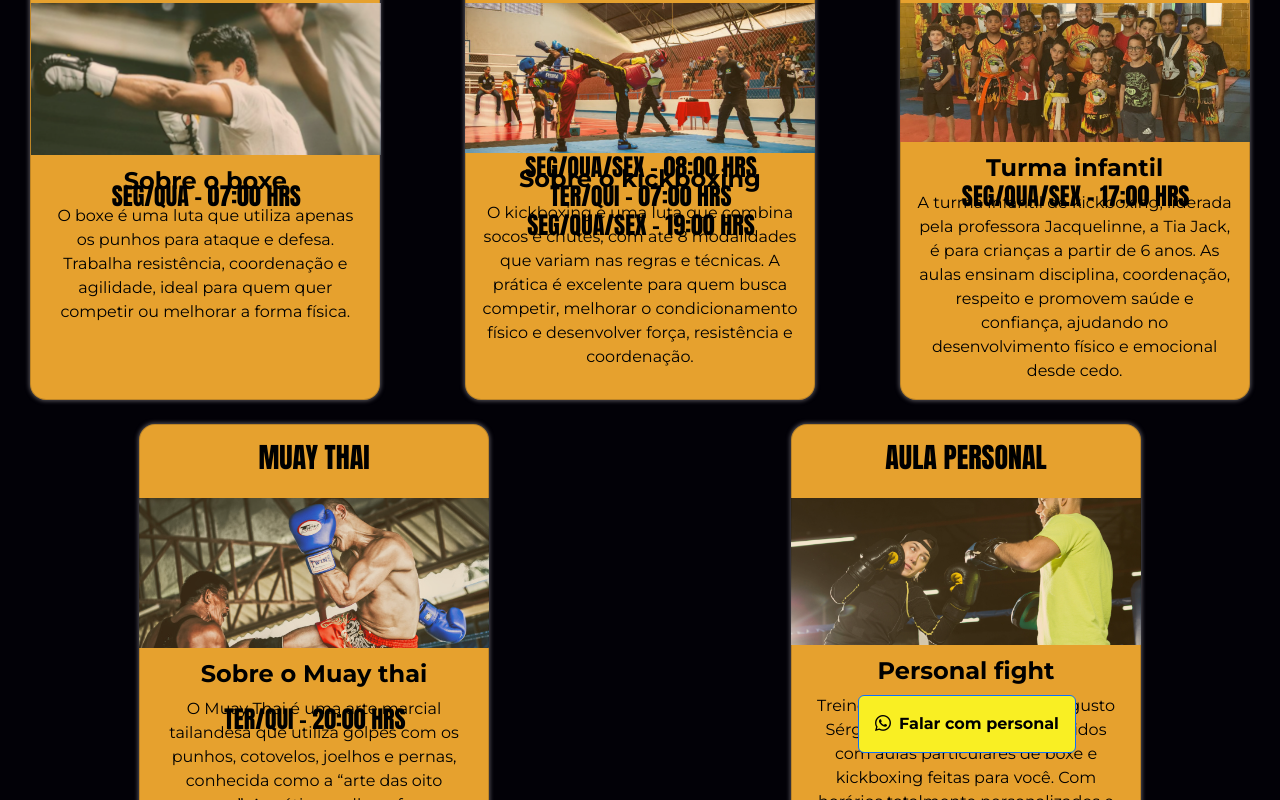
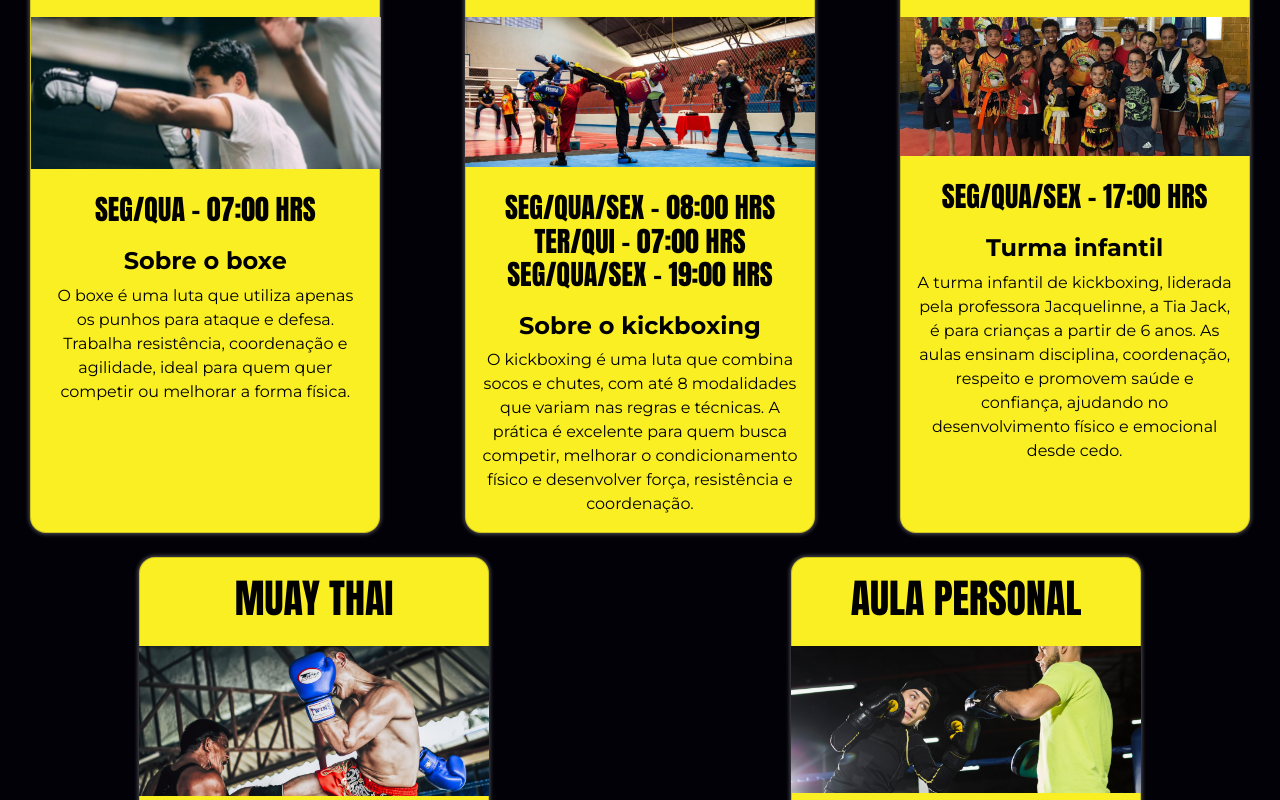
Before and after one commit to gabrielcarvalhogc/academia-fight-house, a React (Vite) app: page / in a window 1280 px wide. Shown: the part 860-1660 px from the top of the page. Built offline with nearby package versions, Linux system fonts and the light colour scheme.

Commit message:
Feat: novo design das modalidades

```diff
--- a/src/components/modalidades/cardModalidade/CardModalidade.css
+++ b/src/components/modalidades/cardModalidade/CardModalidade.css
@@ -1,6 +1,6 @@
 .card {
     width: 350px;
-    background-color: var(--orange);
+    background-color: var(--yellow);
     box-shadow: 0 0 4px 1px #55535A;
     display: flex;
     flex-direction: column;
@@ -16,28 +16,20 @@
     position: relative;
     top: 0%;
     right: .2%;
-    opacity: 80%;
 }
 
 .card-img-overlay {
-    margin-top: 73px;
-    width: 350px;
-    height: 150px;
+    position: relative;
+    top: 0;
 }
 
 .personal-button {
-    background-color: var(--yellow);
     font-family: var(--font-text);
 }
 
 .personal-button:hover {
-    background-color: var(--yellow);
     box-shadow: 0 0 2px 4px var(--yellow);
     scale: 1.1;
-}
-
-.personal-button:hover {
-    background-color: var(--yellow);
 }
 
 .card-body {
--- a/src/components/modalidades/cardModalidade/CardModalidade.tsx
+++ b/src/components/modalidades/cardModalidade/CardModalidade.tsx
@@ -9,13 +9,13 @@ function CardModalidade({ titulo, imagem, dias, horarios, subtitulo, descricao,
             className='card text-black mx-auto rounded-4 scroll-reveal-from-left'
         >
             <Card.Title
-                className='card-title text-center text-uppercase fs-3 p-3'
+                className='card-title text-center text-uppercase fs-1 p-3'
             >
                 {titulo}
             </Card.Title>
 
             <Card.Img src={imagem} className='card-img rounded-0' />
-            <Card.ImgOverlay className='d-flex flex-column justify-content-center align-self-center'>
+            <Card.ImgOverlay className='d-flex flex-column justify-content-center align-self-center p-0 pt-4'>
                 {isLast ? (
                     <Button
                         href="https://wa.link/xclo31"
@@ -31,7 +31,7 @@ function CardModalidade({ titulo, imagem, dias, horarios, subtitulo, descricao,
                         style={{ fontFamily: 'var(--font-title)' }}
                     >
                         {dias.map((dia, i) => (
-                            <div key={i} className='text-center'>{dia} - {horarios[i]}</div>
+                            <div key={i} className='text-center fs-3'>{dia} - {horarios[i]}</div>
                         ))}
                     </Card.Title>
                 )}
```
